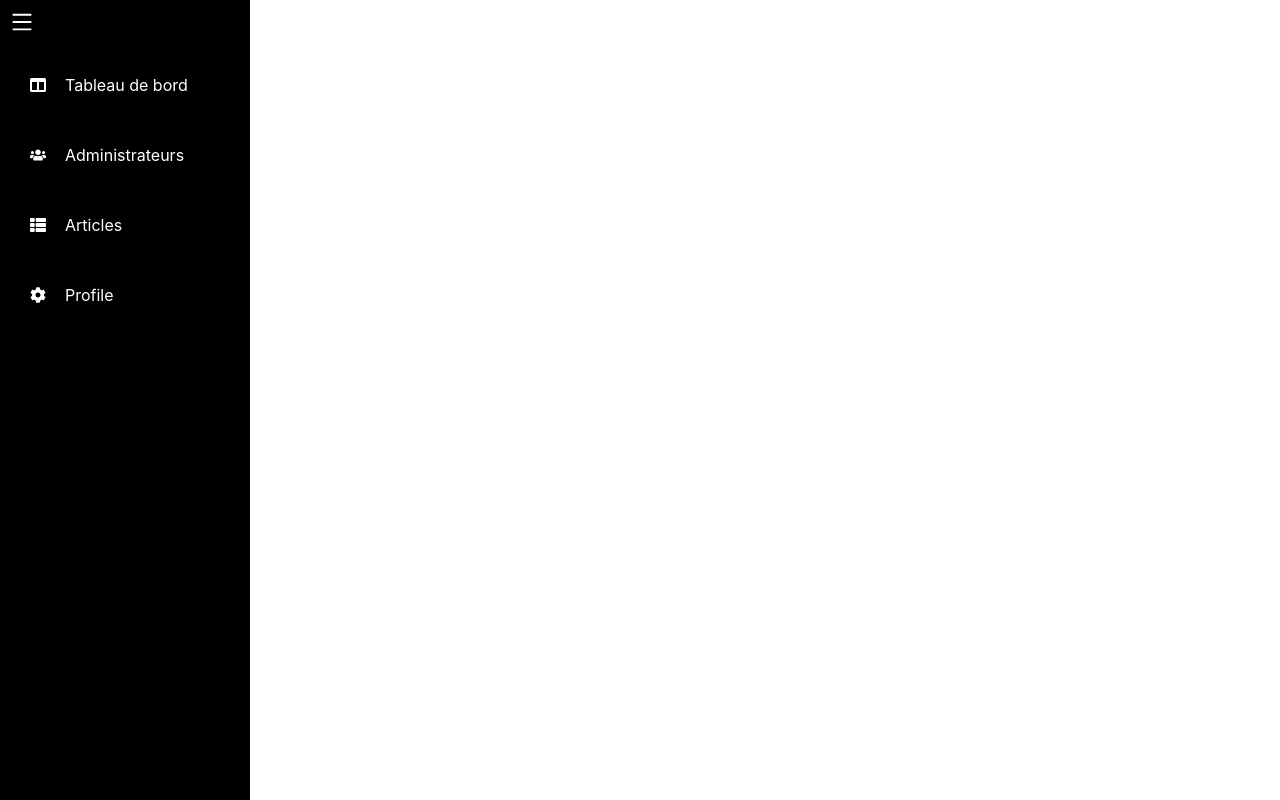
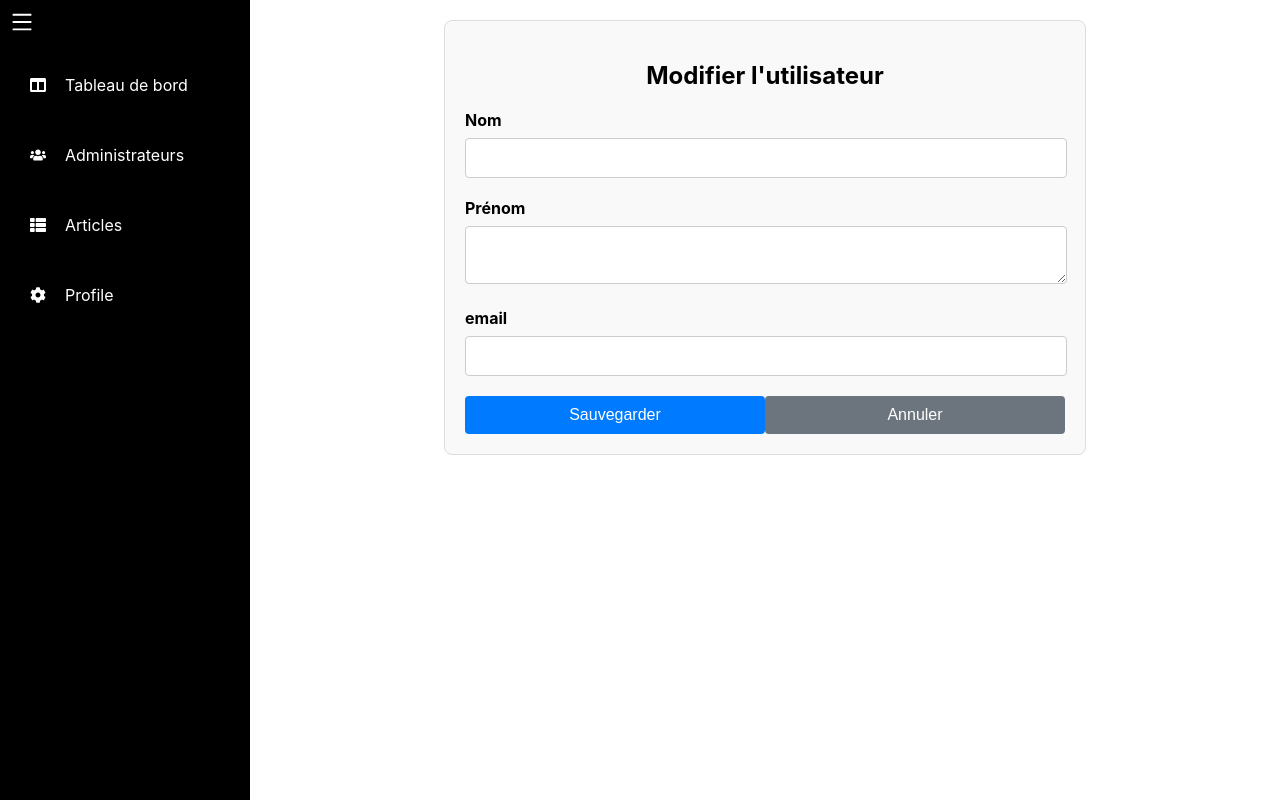
Before and after one commit to ikramchehouani/cozco-backoffice-frontend, a React (Create React App) app: page /admin/administrators/1 in a window 1280 px wide. Built offline with nearby package versions, Linux system fonts and the light colour scheme; no server answers; sample sign-in values are in the browser's storage.

Commit message:
modify user success

```diff
--- a/src/App.js
+++ b/src/App.js
@@ -11,6 +11,7 @@ import PrivateRoute from './components/privateRoute';
 import { AuthProvider, useAuth } from './context/AuthContext';
 import './App.css';
 import Administrators from './components/administrators/Administrators';
+import EditAdministrators from './components/administrators/EditAdministrators';
 
 const AppContent = () => {
   const [collapsed, setCollapsed] = useState(false);
@@ -31,6 +32,7 @@ const AppContent = () => {
               <Routes>
                 <Route path="" element={<Dashboard />} />
                 <Route path="administrators" element={<Administrators />} />
+                <Route path="administrators/:id" element={<EditAdministrators />} />
                 <Route path="articles" element={<Articles />} />
                 <Route path="articles/new" element={<AddArticle />} />
                 <Route path="articles/:id" element={<EditArticle />} />
--- a/src/components/administrators/Administrators.js
+++ b/src/components/administrators/Administrators.js
@@ -14,7 +14,7 @@ const Administrators = () => {
 
   useEffect(() => {
     const token = localStorage.getItem('token');
-    fetch(`${process.env.REACT_APP_BACKEND_URL}/api/auth/backoffice-users`, {
+    fetch(`${process.env.REACT_APP_BACKEND_URL}/api/auth/users`, {
       headers: {
         'Authorization': `Bearer ${token}`,
       }
--- /dev/null
+++ b/src/components/administrators/EditAdministrators.js
@@ -0,0 +1,108 @@
+import React, { useEffect, useState } from 'react';
+import { useParams, useNavigate } from 'react-router-dom';
+import { useAuth } from '../../context/AuthContext';
+// import './EditArticle.css';
+
+const EditArticle = () => {
+  const { id } = useParams();
+  const navigate = useNavigate();
+  const { token } = useAuth();
+  const [administrator, setAdministrator] = useState({
+    lastName: '',
+    firstName: '',
+    email: '',
+  });
+  const [loading, setLoading] = useState(true);
+
+  useEffect(() => {
+    fetch(`${process.env.REACT_APP_BACKEND_URL}/api/auth/user/${id}`, {
+      headers: {
+        'Authorization': `Bearer ${token}`
+      }
+    })
+      .then(response => response.json())
+      .then(data => {
+        setAdministrator(data);
+        setLoading(false);
+      })
+      .catch(error => {
+        console.error('Error fetching user:', error);
+        setLoading(false);
+      });
+  }, [id, token]);
+
+  const handleInputChange = (e) => {
+    const { name, value } = e.target;
+    setAdministrator(prevState => ({
+      ...prevState,
+      [name]: value
+    }));
+  };
+
+  console.log(administrator)
+
+  const handleFormSubmit = (e) => {
+    e.preventDefault();
+    fetch(`${process.env.REACT_APP_BACKEND_URL}/api/auth/update-user/${id}`, {
+      method: 'PUT',
+      headers: {
+        'Content-Type': 'application/json',
+        'Authorization': `Bearer ${token}`
+      },
+      body: JSON.stringify(administrator),
+    })
+      .then(response => response.json())
+      .then(data => {
+        console.log('User updated:', data);
+        navigate('/admin/administrators');
+      })
+      .catch(error => console.error('Error updating user:', error));
+  };
+
+  const handleCancelEdit = () => {
+    navigate('/admin/administrators');
+  };
+
+  if (loading) {
+    return <div>Loading...</div>;
+  }
+
+  return (
+    <div className="edit-form">
+      <h2>Modifier l'utilisateur</h2>
+      {administrator && (
+        <form onSubmit={handleFormSubmit}>
+          <label>Nom</label>
+          <input
+            type="text"
+            name="lastName"
+            value={administrator.lastName}
+            onChange={handleInputChange}
+          />
+          <br />
+          <label>Prénom</label>
+          <textarea
+            name="firstName"
+            value={administrator.firstName}
+            onChange={handleInputChange}
+          />
+          <br />
+          <label>email</label>
+          <input
+            type="text"
+            name="email"
+            value={administrator.email}
+            onChange={handleInputChange}
+          />
+          <br />
+          <div className="button-container">
+            <button type="submit">Sauvegarder</button>
+            <button type="button" onClick={handleCancelEdit}>Annuler</button>
+          </div>
+        </form>
+      )}
+    </div>
+  );
+};
+
+export default EditArticle;
```
